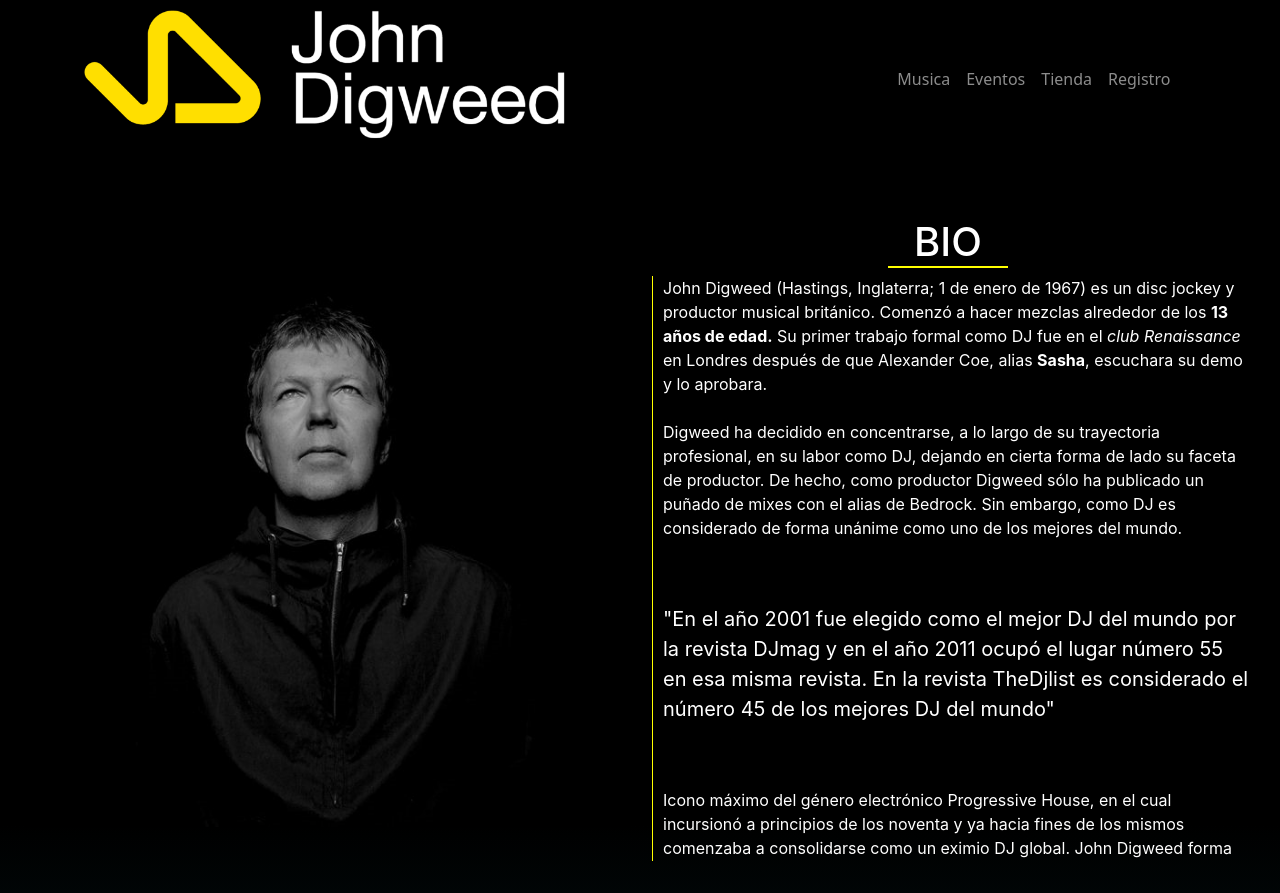
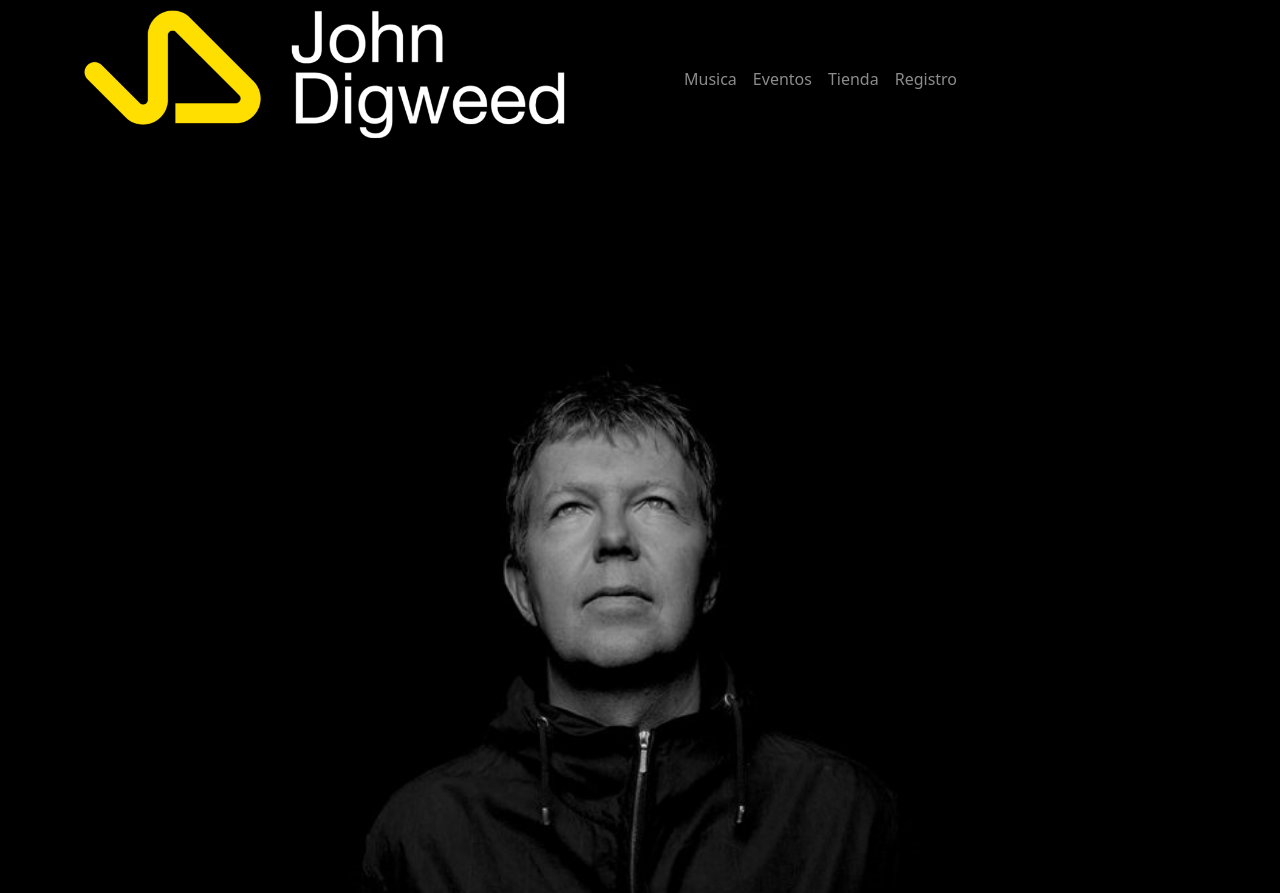
Before and after one commit to tomasnovelli/johnDigweed-Novelli, a plain HTML site: page index.html in a window 1280 px wide. Shown: the top 893 px of the page. Drawn offline with nearby package versions, Linux system fonts and the light colour scheme.

Commit message:
maquete el layout main del index con grid mas media queris

```diff
--- a/CSS/Styles.css
+++ b/CSS/Styles.css
@@ -7,6 +7,31 @@
 body{
     background-image: linear-gradient(black , black, #083b44 );
 }
+
+.grilla{
+    display: grid;
+    grid-auto-columns: 1fr;
+    grid-auto-rows: 1fr;
+    grid-template-columns: 1fr 1fr 1fr 1fr 1fr 1fr 1fr 1fr;
+    grid-template-rows: 0.2fr 0.2fr 1fr 1fr 1fr;
+    gap: auto auto;
+    grid-template-areas:
+      "section1 section1 section1 section1 section1 section1 section1 section1"
+      "section1 section1 section1 section1 section1 section1 section1 section1"
+      "section2 section2 section2 section2 section2 section2 section2 section2"
+      "section2 section2 section2 section2 section2 section2 section2 section2"
+      "section2 section2 section2 section2 section2 section2 section2 section2";
+
+  }
+
+  .section1{
+    grid-area: section1;
+
+  }
+  .section2{
+    grid-area: section2;
+  }
+
 .logoSize{
     position: relative;
     top: 10px;
@@ -15,8 +40,8 @@
 }
 
 .jdIndex{
-    margin-top: 10%;
-height: 50%;
+    margin-top: 15%;
+    width: 100vw;
 }
 
 .parrafoBio{
@@ -72,7 +97,31 @@
 
 /* medias queris */
 
+@media (min-width:375px){
+    .grilla{
+        grid-template-rows: 0.3fr 0.3fr 1fr 1fr 1fr;
+    }
+}
+
+@media (min-width:425px){
+    .grilla{
+        grid-template-rows: 0.4fr 0.3fr 1fr 1fr 1fr;
+    }
+}
+
+
 @media (min-width:768px){
+
+    .grilla{
+        grid-template-rows: 0.5fr 0.5fr 1fr 1fr 0.1fr;
+    }
+
+    .jdIndex{
+        margin-top: 15%;
+        width: 70vw;
+        position: relative;
+        left: 13%;
+    }
 
     .logoSize{
         position: relative;
@@ -85,12 +134,6 @@
         position: relative;
         left: 39%;
         width: 20%;
-    }
-    .cuadrado{
-        height: 40%;
-        padding-left: 10px;
-        border-left: solid yellow 0.5px;
-        overflow: hidden scroll;
     }
 
     h1{
@@ -105,6 +148,10 @@
             left: 70px;
             width: 38vw;
         }
+        nav div ul{
+            display: flex;
+            justify-items: center;
+        }
     }
 
 }
--- a/index.html
+++ b/index.html
@@ -20,10 +20,10 @@
   <div class="container-fluid">
     <header class="row">
 
-      <a class="col-8" href="./index.html"><img class="logoSize" src="./img/John--Digweed-Logo-1-1614.png" alt=""></a>
+      <a class="col-8 col-lg-6" href="./index.html"><img class="logoSize" src="./img/John--Digweed-Logo-1-1614.png" alt=""></a>
 
-      <nav class="navbar navbar-expand-lg navbar-dark col-4">
-        <div class="container-fluid">
+      <nav class="navbar navbar-expand-lg navbar-dark col-4 col-lg-6 d-flex justify-content-center">
+        <div class="container-fluid d-flex justify-content-center">
           <button class="navbar-toggler" type="button" data-bs-toggle="collapse"
             data-bs-target="#navbarSupportedContent" aria-controls="navbarSupportedContent" aria-expanded="false"
             aria-label="Toggle navigation">
@@ -46,16 +46,18 @@
       </nav>
 
     </header>
-    <main class="container-fluid">
-      <div class="row">
-        <img class="jdIndex col-md-6" src="./img/John Digweed Index.png" alt="img-fluid">
 
-        <div class="col-md-6 textoAltura">
+    <main class="grilla">
 
-          <h1 class="bio">BIO</h1>
+        <section class="section1">
+        <img class="jdIndex col-md-6 img-fluid" src="./img/John Digweed Index.png" alt="img-fluid">
+        </section>
 
-          <div class="cuadrado">
-            <p class="parrafoBio">John Digweed (Hastings, Inglaterra; 1 de enero de 1967) es un disc jockey y productor
+        <section class="section2">
+        <h1 class="bio">BIO</h1>
+
+        <div class="cuadrado">
+        <p class="parrafoBio">John Digweed (Hastings, Inglaterra; 1 de enero de 1967) es un disc jockey y productor
               musical
               británico. Comenzó a hacer mezclas alrededor de los <strong>13 años de edad.</strong> Su primer
               trabajo formal como DJ fue en el <em>club Renaissance</em> en Londres después de que Alexander Coe,
@@ -120,10 +122,8 @@
               populares mixes Northern Exposure le llevaron a las portadas de un montón de revistas
               especializadas.
             </p>
+          </section>
 
-          </div>
-        </div>
-      </div>
     </main>
 
     <footer class="row">
```
